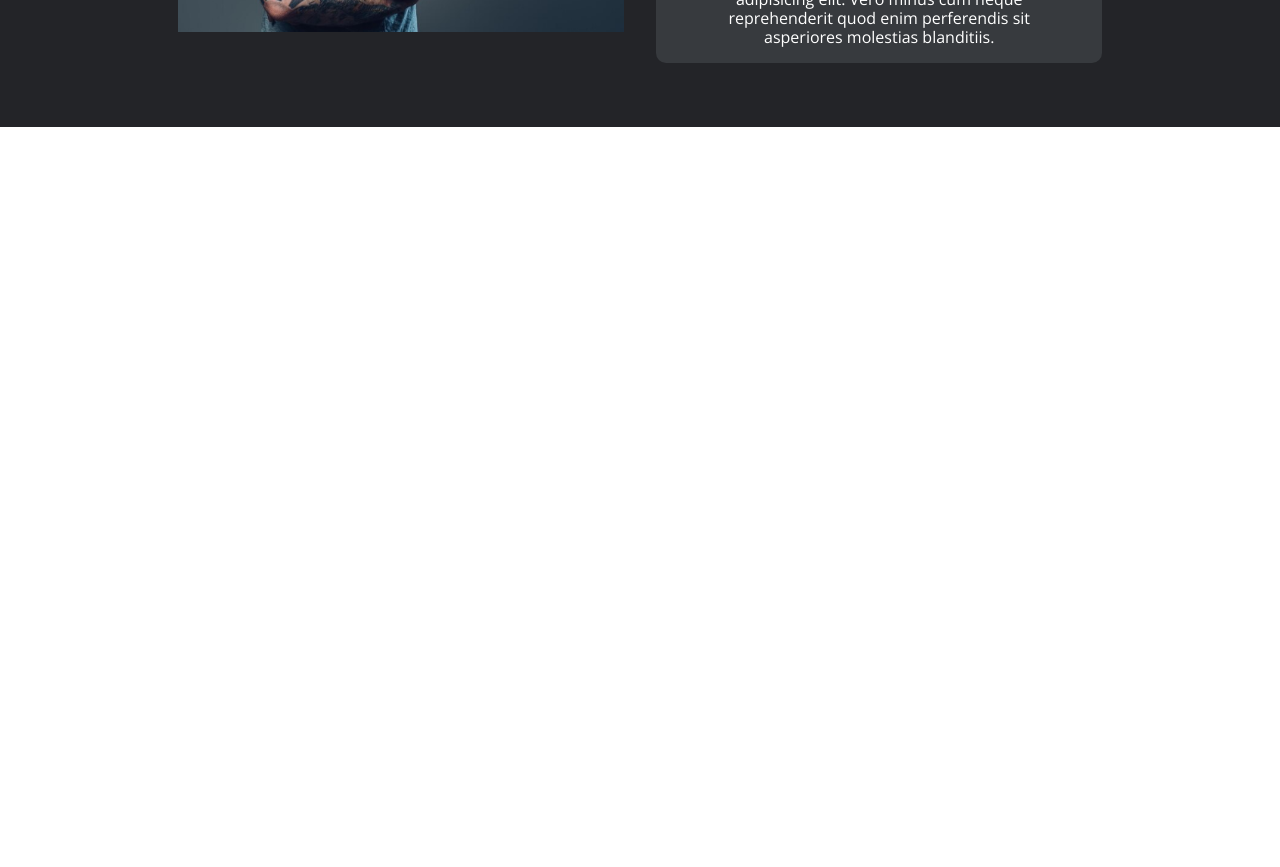
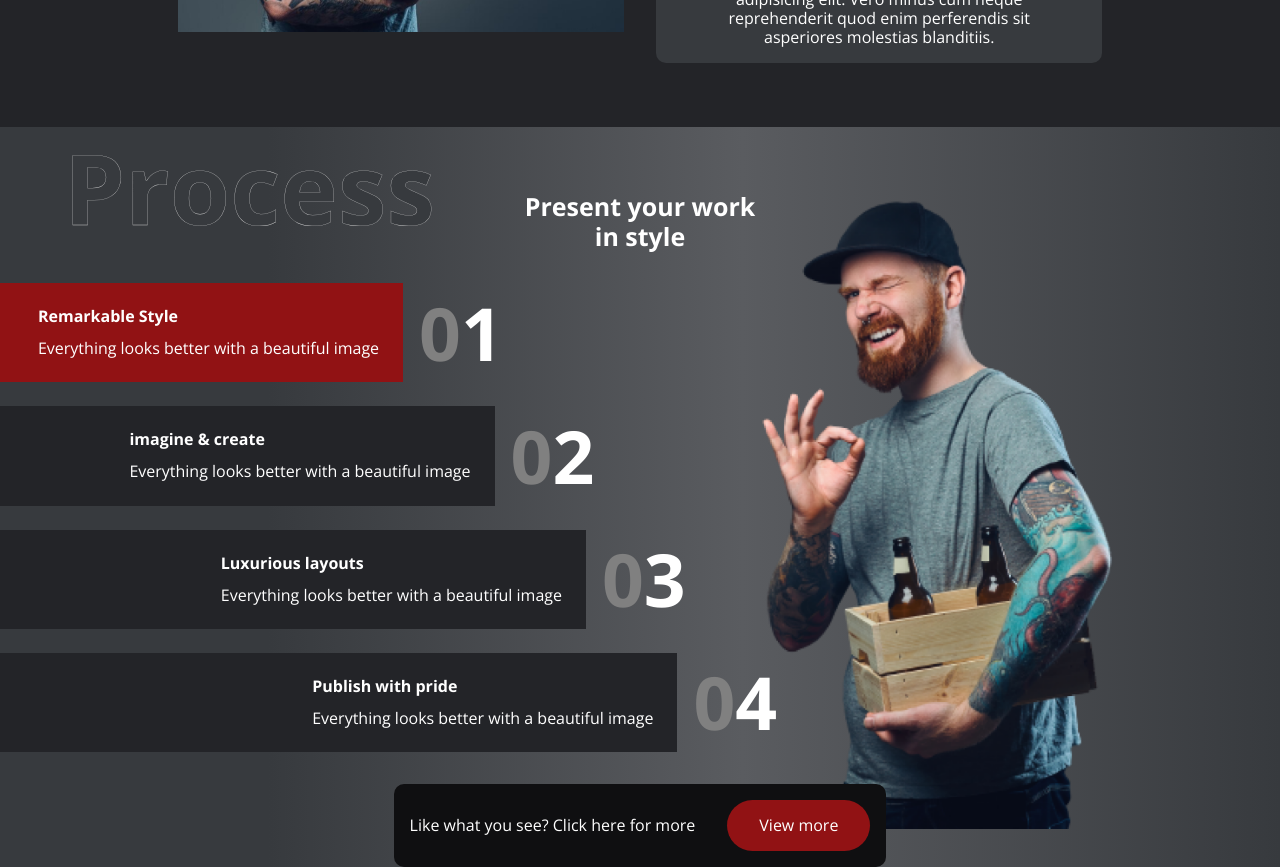
Before and after one commit to abdoolkadir/jd-frontend-role-test, a React (Create React App) app: page / in a window 1280 px wide. Shown: the part 3120-3987 px from the top of the page. Before the commit the page ends 3247 px from the top, so only its background shows below. Built offline with nearby package versions, Linux system fonts and the light colour scheme; the HTML template or start-up script is replaced by a standard one.

Commit message:
implemented process section

```diff
--- /dev/null
+++ b/src/components/shared/ProcessBar.jsx
@@ -0,0 +1,17 @@
+function ProcessBar({ color, processRank, processText, title, width }) {
+  return (
+    <div className="process-bar" style={{ width: width }}>
+      <div className="bar" style={{ backgroundColor: color }}>
+        <div className="bar-text">
+          <h4>{title}</h4>
+          <p>{processText}</p>
+        </div>
+      </div>
+      <h2 className="progress-rank">
+        <span>0</span>
+        {processRank}
+      </h2>
+    </div>
+  );
+}
+export default ProcessBar;
--- /dev/null
+++ b/src/data/process.data.js
@@ -0,0 +1,34 @@
+export const process = [
+  {
+    id: 1,
+    width: '55%',
+    title: 'Remarkable Style',
+    processText: 'Everything looks better with a beautiful image',
+    processRank: 1,
+    color: '#911214'
+  },
+  {
+    id: 2,
+    width: '65%',
+    title: 'imagine & create',
+    processText: 'Everything looks better with a beautiful image',
+    processRank: 2,
+    color: '#232428'
+  },
+  {
+    id: 3,
+    width: '75%',
+    title: 'Luxurious layouts',
+    processText: 'Everything looks better with a beautiful image',
+    processRank: 3,
+    color: '#232428'
+  },
+  {
+    id: 4,
+    width: '85%',
+    title: 'Publish with pride',
+    processText: 'Everything looks better with a beautiful image',
+    processRank: 4,
+    color: '#232428'
+  }
+];
--- a/src/index.css
+++ b/src/index.css
@@ -107,3 +107,38 @@ img {
   -webkit-text-stroke-color: rgb(212, 212, 212);
   z-index: 0;
 }
+
+.process-bar {
+  /* width: 45%; */
+  display: flex;
+  align-items: center;
+  gap: 1rem;
+}
+
+.process-bar .bar {
+  position: relative;
+  display: flex;
+  flex-direction: column;
+  align-items: flex-end;
+  width: 100%;
+  padding: 1.5rem;
+  color: #fff;
+}
+.bar h4 {
+  margin-bottom: 0.8rem;
+}
+
+.bar p,
+h4 {
+  /* right: 0; */
+  width: 100%;
+}
+
+.progress-rank {
+  color: #fff;
+  font-size: calc(var(--xl-font-size) * 1.5);
+}
+
+.progress-rank span {
+  color: #808080;
+}
--- a/src/pages/home/Home.jsx
+++ b/src/pages/home/Home.jsx
@@ -1,6 +1,7 @@
 import Header from '../../components/layout/header/Header';
 import BenefitsSection from '../sections/Benefits/BenefitsSection';
 import PortfolioSection from '../sections/portfolio/PortfolioSection';
+import ProcessSection from '../sections/process/ProcessSection';
 import SkillsSection from '../sections/skills/SkillsSection';
 
 import './home.css';
@@ -12,6 +13,7 @@ function Home() {
       <BenefitsSection />
       <PortfolioSection />
       <SkillsSection />
+      <ProcessSection />
     </div>
   );
 }
--- /dev/null
+++ b/src/pages/sections/process/ProcessSection.jsx
@@ -0,0 +1,47 @@
+import { process } from '../../../data/process.data';
+import image from '../../../components/assets/image-2.png';
+import ProcessBar from '../../../components/shared/ProcessBar';
+import './processSection.css';
+import LinkBtn from '../../../components/shared/LinkBtn';
+
+function ProcessSection() {
+  return (
+    <section className="process-section">
+      <div className="process-col-1 container">
+        <h1 className="overlay-header-text">Process</h1>
+        <h2>
+          <span>Present your work</span>
+          <span>in style</span>
+        </h2>
+      </div>
+
+      <div className="process-flex">
+        <div className="process-col-2">
+          {process.map(
+            ({ id, processText, title, processRank, color, width }) => (
+              <ProcessBar
+                key={id}
+                width={width}
+                color={color}
+                processRank={processRank}
+                title={title}
+                processText={processText}
+              />
+            )
+          )}
+        </div>
+
+        <div className="process-col-3">
+          <img src={image} alt="" />
+        </div>
+      </div>
+
+      <div className="process-col-4">
+        <p>Like what you see? Click here for more</p>
+        <LinkBtn btnText="View more" className="btn" link={'/portfolio'} />
+      </div>
+    </section>
+  );
+}
+
+export default ProcessSection;
--- /dev/null
+++ b/src/pages/sections/process/processSection.css
@@ -0,0 +1,74 @@
+.process-section {
+  display: flex;
+  flex-direction: column;
+  background: linear-gradient(
+    90deg,
+    rgba(55, 58, 62, 1) 21%,
+    rgba(90, 92, 96, 1) 58%,
+    rgba(55, 58, 62, 1) 100%
+  );
+  padding-top: 4rem;
+  /* padding-bottom: 2rem; */
+}
+
+.process-col-1 {
+  position: relative;
+  display: flex;
+  justify-content: center;
+  align-items: center;
+  text-align: center;
+  margin-bottom: 2rem;
+}
+
+.process-col-1 h1 {
+  color: var(--primary-gray);
+}
+
+.process-col-1 h2 span {
+  color: #fff;
+  font-size: var(--md-font-size);
+  display: block;
+}
+
+.process-col-2 {
+  z-index: 99;
+  display: flex;
+  flex-direction: column;
+  gap: 1.5rem;
+  width: 100%;
+}
+
+.process-flex {
+  margin-bottom: 2rem;
+  display: flex;
+  place-content: space-between;
+  width: 100%;
+}
+
+.process-col-3 {
+  position: relative;
+  width: 40%;
+}
+
+.process-col-3 img {
+  z-index: 0;
+  position: absolute;
+  width: 125%;
+  top: -109px;
+  bottom: 0;
+  right: 34%;
+}
+
+.process-col-4 {
+  z-index: 80;
+  color: #fff;
+  padding: 1rem;
+  border-radius: 10px;
+  display: flex;
+  place-content: space-between;
+  justify-content: center;
+  align-items: center;
+  gap: 2rem;
+  background: #0f0f11;
+  margin-inline: auto;
+}
```
Also changed, not shown: src/components/assets/image 2.png (deleted), src/components/assets/image-2.png (added), src/components/layout/footer/Footer.jsx (added), src/components/layout/footer/footer.css (added).
